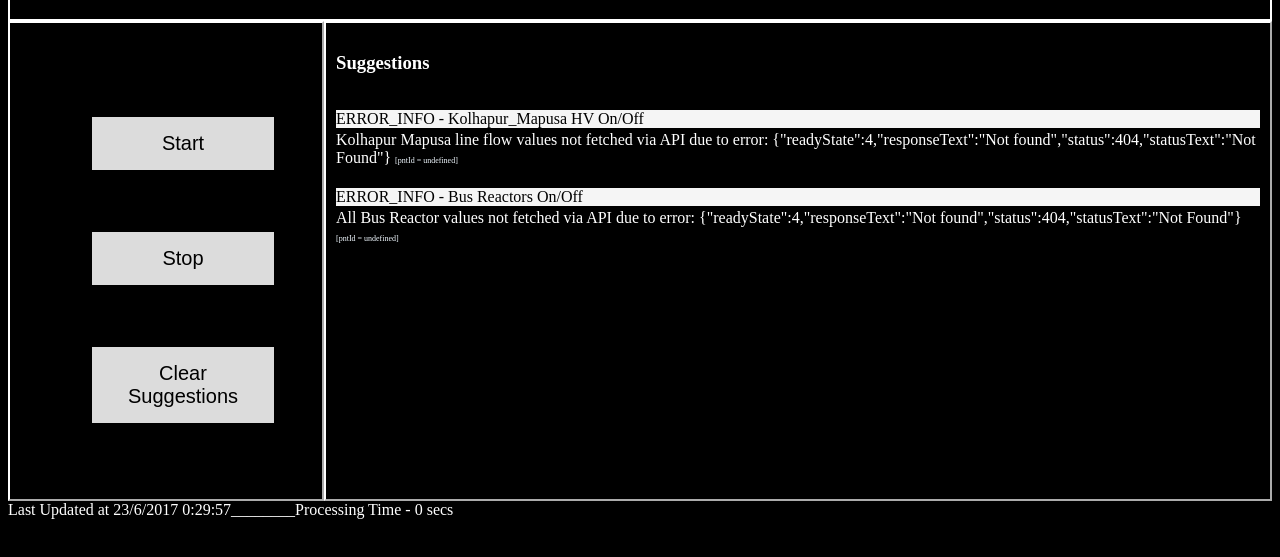
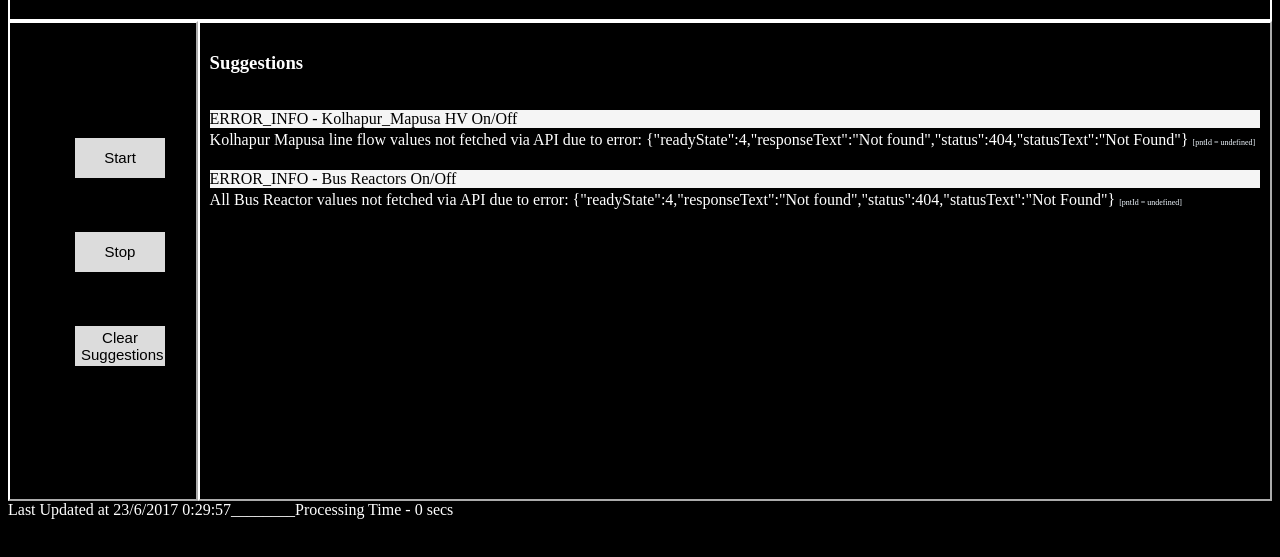
Before and after one commit to tmon610/POSOCO, a plain HTML site: page index.html in a window 1280 px wide. Shown: the part 71-628 px from the top of the page. Drawn offline with Linux system fonts and the light colour scheme; no server answers.

Commit message:
Update index.css

```diff
--- a/index.css
+++ b/index.css
@@ -4,7 +4,8 @@
 }
 
 #divPanel {
-    padding: 90px 50px 50px 80px;
+    padding: 115px 65px;
+
 }
 
 #div_suggestion {
@@ -28,23 +29,22 @@
 }
 
 .col-1 {
-    width: 25%;
+    width: 15%;
 }
 
 .col-2 {
-    width: 75%;
+    width: 85%;
 }
 
 button {
-    width: 100%;
+    height: 40px;
+    width: 90px;
     background-color: #DCDCDC;
     border: none;
     color: black;
-    padding: 15px 32px;
+
     text-align: center;
-    display: inline-block;
-    font-size: 20px;
-    margin: 4px 2px;
+    font-size: 15px;
     cursor: pointer;
 }
 
@@ -75,3 +75,7 @@ button:hover {
     color: black;
     background-color: #f5f5f5;
 }
+
+.suggestion_strike{
+    text-decoration: line-through;
+}
```
